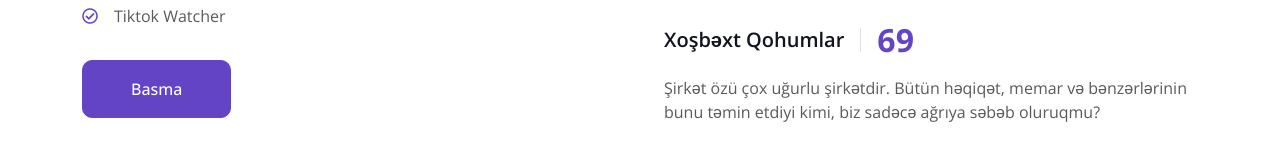
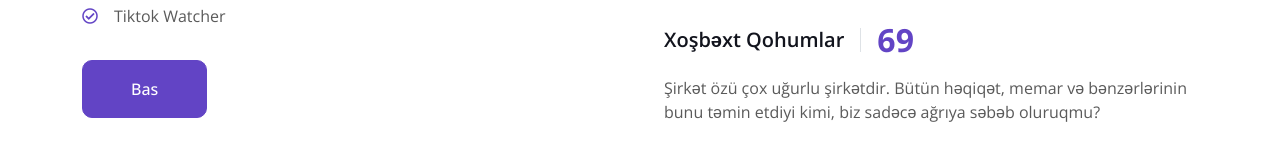
Before and after one commit to seidonline/seidonline.github.io, a plain HTML site: page index.html in a window 1280 px wide. Shown: the part 1270-1438 px from the top of the page. Drawn offline with nearby package versions, Linux system fonts and the light colour scheme.

Commit message:
Adding bas.html files to see master video

```diff
--- a/index.html
+++ b/index.html
@@ -105,7 +105,7 @@
                     <p class="mb-3"><i class="far fa-check-circle text-primary me-3"></i>YPS English Speaker</p>
                     <p class="mb-3"><i class="far fa-check-circle text-primary me-3"></i>Clash Royale Player</p>
                     <p class="mb-3"><i class="far fa-check-circle text-primary me-3"></i>Tiktok Watcher</p>
-                    <a class="btn btn-primary py-3 px-5 mt-3" href="basma.html">Basma</a>
+                    <a class="btn btn-primary py-3 px-5 mt-3" href="bas.html">Bas</a>
                 </div>
                 <div class="col-lg-6 wow fadeInUp" data-wow-delay="0.5s">
                     <div class="row g-3 mb-4">
```
Also changed, not shown: bas.html (added, +1 -0 lines).
